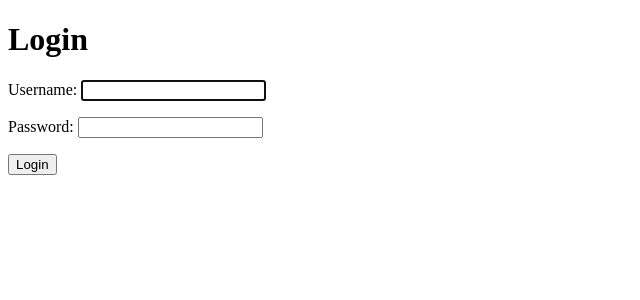
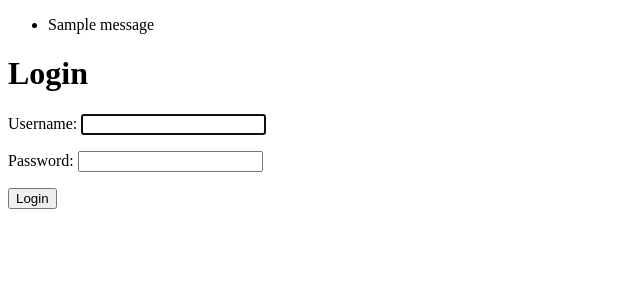
Before and after one commit to maboily/project_manager, a Django app: page / in a window 1280 px wide. Shown: the top 300 px of the page, without its empty margins (0-640 px from the left). Run offline with Django 3.2, Linux system fonts and the light colour scheme; tables that the repository leaves empty hold one stand-in row (Sample ...); one stand-in notice (Sample message) is shown.

Commit message:
Flash messages

```diff
--- a/project_manager_web/views.py
+++ b/project_manager_web/views.py
@@ -1,4 +1,5 @@
 from django.conf import settings
+from django.contrib import messages
 from django.contrib.auth import login, logout
 from django.contrib.auth.decorators import login_required
 from django.contrib.auth.forms import AuthenticationForm
@@ -47,13 +48,13 @@ def add_project(request):
         form = ProjectForm(request.POST)
 
         if form.is_valid():
-            form.save()
+            new_project = form.save()
 
+            messages.add_message(request, messages.INFO, "Project '" + new_project.name + "' added.")
             return HttpResponseRedirect('/projects/')
     else:
         form = ProjectForm()
 
-    # ToDo: Flash message
     return render(request, 'projects/add.html', {'form': form})
 
 
@@ -67,9 +68,10 @@ def view_project(request, project_id):
 
 @login_required
 def delete_project(request, project_id):
-    Project.objects.filter(id=project_id).delete()
+    project_to_delete = Project.objects.get(pk=project_id)
+    project_to_delete.delete()
 
-    # ToDo: Flash message
+    messages.add_message(request, messages.INFO, "Project '" + project_to_delete.name + "' deleted.")
     return HttpResponseRedirect('/projects/')
 
 
@@ -83,7 +85,7 @@ def edit_project(request, project_id):
         if form.is_valid():
             form.save()
 
-            # ToDo: Flash message
+            messages.add_message(request, messages.INFO, "Project '" + project.name + "' saved.")
             return HttpResponseRedirect('/projects/')
     else:
         form = ProjectForm(instance=project)
@@ -101,7 +103,7 @@ def add_project_progress(request, project_id):
             project_progress_instance.project_id = project_id
             project_progress_instance.save()
 
-            # ToDo: Flash message
+            messages.add_message(request, messages.INFO, "New project progress added successfully.")
             return HttpResponseRedirect('/projects/' + project_id + '/')
     else:
         form = ProjectProgressForm()
@@ -111,9 +113,10 @@ def add_project_progress(request, project_id):
 
 @login_required
 def delete_project_progress(request, project_id, project_progress_id):
-    ProjectProgress.objects.filter(id=project_progress_id, project_id=project_id).delete()
+    project_progress_to_delete = ProjectProgress.objects.get(id=project_progress_id, project_id=project_id)
+    project_progress_to_delete.delete()
 
-    # ToDo: Flash message
+    messages.add_message(request, messages.INFO, "Project progress deleted.")
     return HttpResponseRedirect('/projects/' + project_id + '/')
 
 
@@ -127,7 +130,7 @@ def edit_project_progress(request, project_id, project_progress_id):
         if form.is_valid():
             form.save()
 
-            # ToDo: Flash message
+            messages.add_message(request, messages.INFO, "Project progress saved.")
             return HttpResponseRedirect('/projects/' + project_id + '/')
     else:
         form = ProjectProgressForm(instance=project_progress)
--- a/templates/base.html
+++ b/templates/base.html
@@ -13,6 +13,14 @@
         </ul>
     </nav>
 
+    {% if messages %}
+    <ul class="flash-messages">
+        {% for message in messages %}
+            <li{% if message.tags %} class="{{ message.tags }}"{% endif %}>{{ message }}</li>
+        {% endfor %}
+    </ul>
+    {% endif %}
+
     <main class="main-content">
         {% block content %}{% endblock %}
     </main>
```
